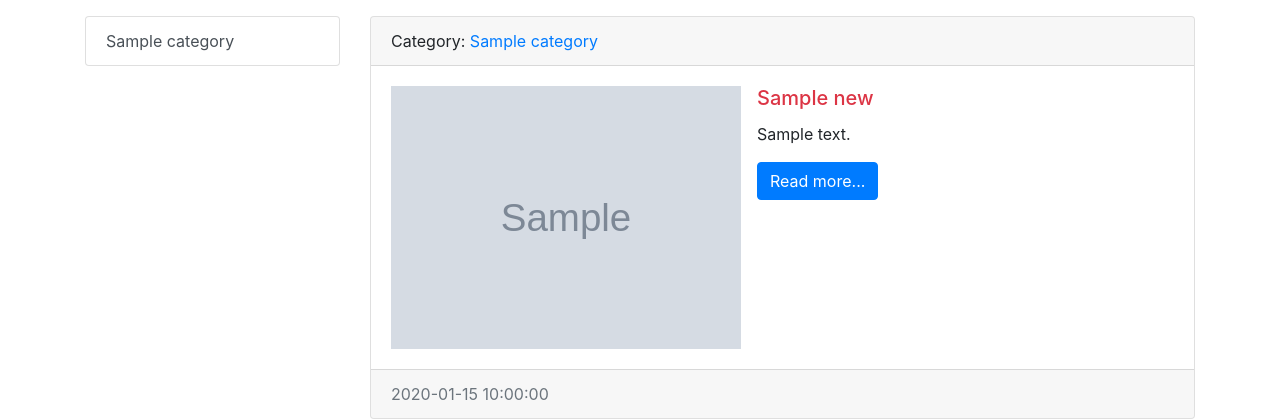
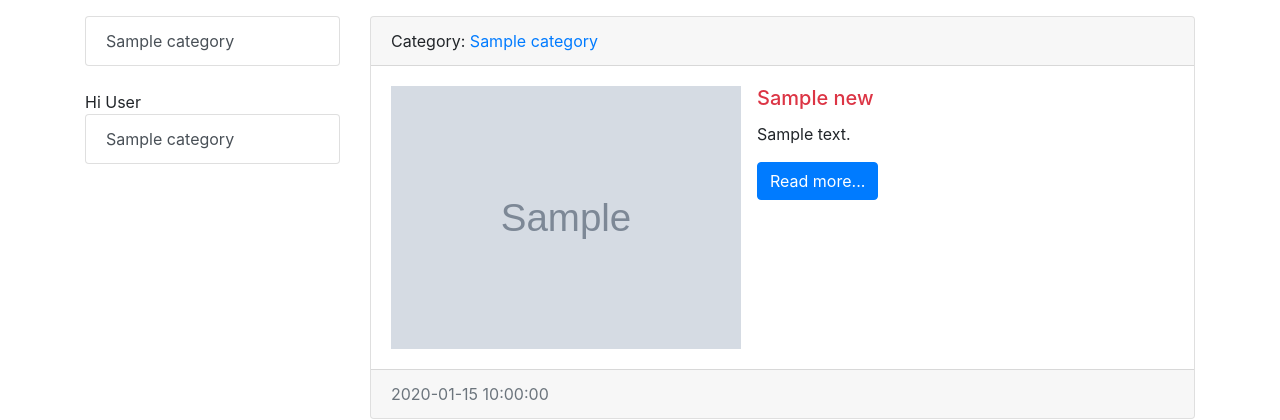
Before and after one commit to Cesar90/django-blog-docker, a Django app: page / in a window 1280 px wide. Shown: the part 56-476 px from the top of the page. Run offline with Django 3.2, Linux system fonts and the light colour scheme; tables that the repository leaves empty hold one stand-in row (values such as "Sample post"); grey boxes marked "Sample" are stand-in pictures.

Commit message:
Custom tags in django template for sidebar

```diff
--- a/app/news/templates/news/index.html
+++ b/app/news/templates/news/index.html
@@ -5,19 +5,9 @@
 {% endblock title %}
 
 {% block sidebar %}
-<div class="col-md-3">
-    <div class="list-group">
-      {% for item in categories %}
-        <a href="{% url 'category' item.pk %}" class="list-group-item list-group-item-action" aria-current="true">
-          {{ item.title }}
-        </a>
-      {% endfor %}
-    </div>
-  </div>
+{% include "inc/_sidebar.html" %}
 {% endblock sidebar %}
 {% block content %}
-
-<div class="col-md-9">
 {% for item in news %}
     <div class="card mb-3">
         <div class="card-header">
@@ -58,6 +48,4 @@
         </div>
     </div>
 {% endfor %}
-</div>
-
 {% endblock content %}
--- /dev/null
+++ b/app/news/templates/news/list_categories.html
@@ -0,0 +1,8 @@
+<div class="list-group">
+    {{ arg1 }} {{ arg2 }}
+    {% for item in categories %}
+    <a href="{% url 'category' item.pk %}" class="list-group-item list-group-item-action" aria-current="true">
+        {{ item.title }}
+    </a>
+    {% endfor %}
+</div>
--- /dev/null
+++ b/app/news/templatetags/news_tags.py
@@ -0,0 +1,14 @@
+from django import template
+
+from news.models import Category
+
+register = template.Library()
+
+@register.simple_tag(name='get_list_categories')
+def get_categories():
+    return Category.objects.all()
+
+@register.inclusion_tag('news/list_categories.html')
+def show_categories(arg1='Hello', arg2='world'):
+    categories = Category.objects.all()
+    return {"categories": categories, "arg1":arg1, "arg2":arg2}
--- a/app/news/views.py
+++ b/app/news/views.py
@@ -13,16 +13,13 @@ def index(request):
     # return HttpResponse(res)
     # news = News.objects.order_by('-created_at')
     news = News.objects.all()
-    categories = Category.objects.all()
     context = {
         'news':news,
         'title':'News Index',
-        'categories': categories
     }
     return render(request, template_name='news/index.html', context=context)
 
 def get_category(request, category_id):
     news = News.objects.filter(category_id=category_id)
-    categories = Category.objects.all()
     category = Category.objects.get(pk=category_id)
-    return render(request, 'news/category.html', {'news':news, 'categories':categories, 'category': category})
+    return render(request, 'news/category.html', {'news':news, 'category': category})
--- a/app/templates/base.html
+++ b/app/templates/base.html
@@ -15,8 +15,12 @@
 
     <div class="container mt-3">
         <div class="row">
-            {% block sidebar %}SIDEBAR{% endblock sidebar %}
-            {% block content %}CONTENT{% endblock content %}
+            <div class="col-md-3">
+                {% block sidebar %}SIDEBAR{% endblock sidebar %}
+            </div>
+            <div class="col-md-9">
+                {% block content %}CONTENT{% endblock content %}
+            </div>
         </div>
     </div>
     <script
--- /dev/null
+++ b/app/templates/inc/_sidebar.html
@@ -0,0 +1,13 @@
+{% load news_tags %}
+<div class="list-group">
+    {% get_list_categories as categories %}
+    {% for item in categories %}
+    <a href="{% url 'category' item.pk %}" class="list-group-item list-group-item-action" aria-current="true">
+        {{ item.title }}
+    </a>
+    {% endfor %}
+</div>
+
+<br>
+
+{% show_categories arg2='User' arg1='Hi' %}
```
Also changed, not shown: app/news/templates/news/category.html (+1 -12 lines), app/news/templatetags/__init__.py (added). Lines whose indentation alone changed are shown as unchanged.
